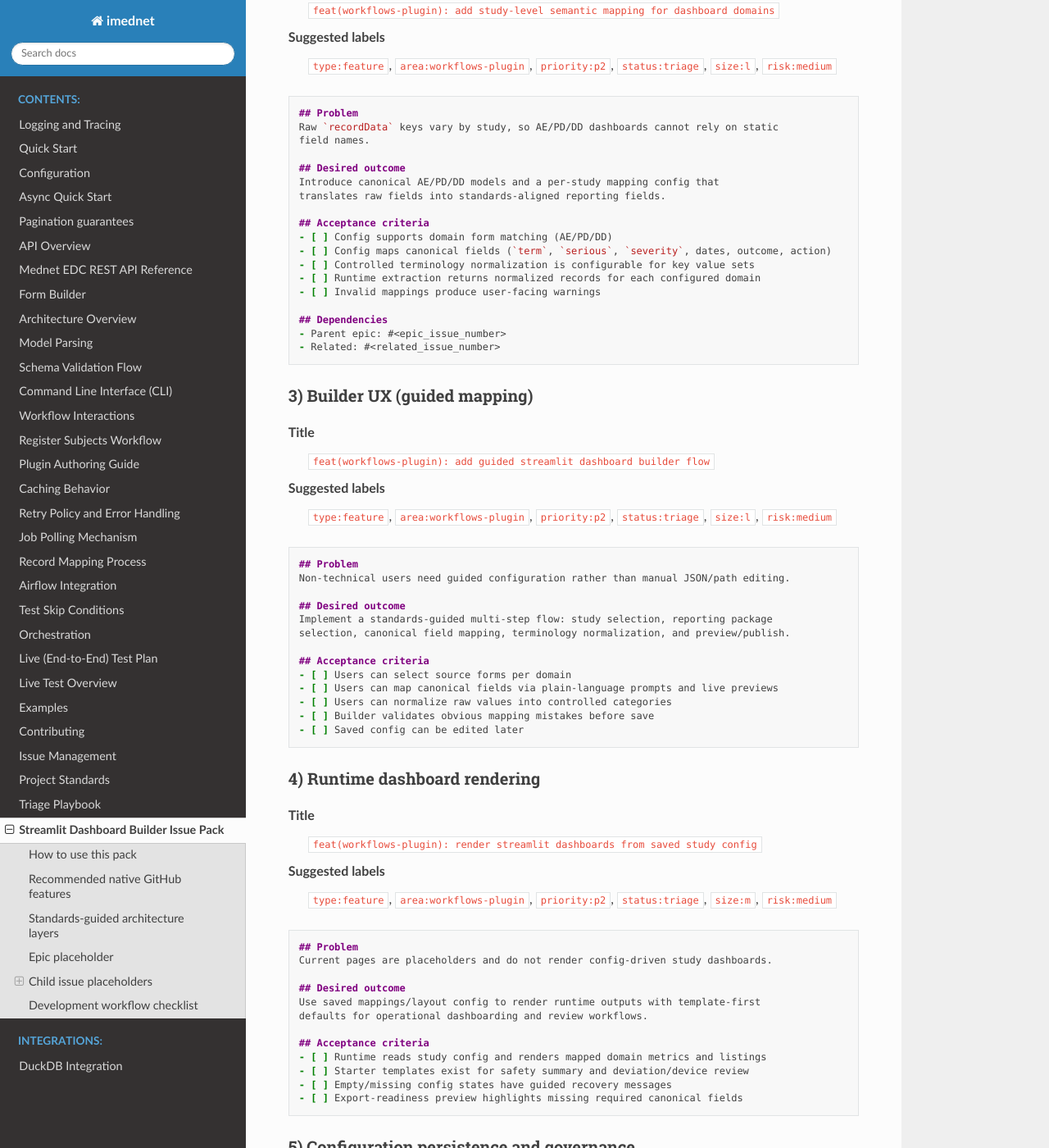
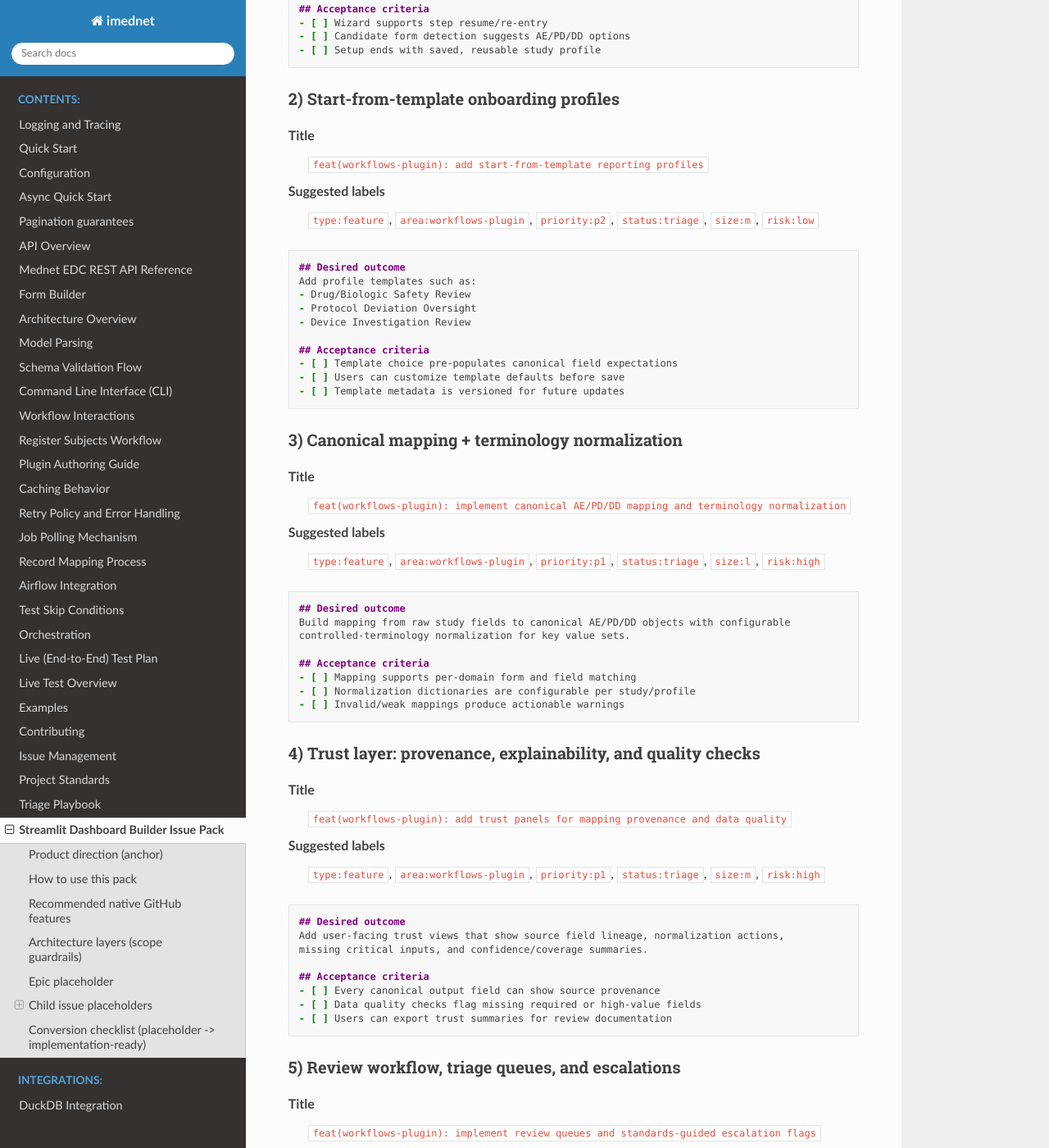
Before and after one commit to fderuiter/imednet-python-sdk, a Sphinx documentation site: the page built from docs/streamlit_dashboard_issue_pack.rst, in a window 1280 px wide and 1400 px high, scrolled down 2885 px. Shown: the whole window at 82% size. Built offline with Sphinx 7.4.7 and the Read the Docs theme 3.1.0, drawn with Linux system fonts in a browser that asks for light colours; pages that are not in the unit, such as notebooks, are missing from menus; the version number is read from the project's files by our own code; some of the changed text lies outside the part shown.

Commit message:
docs: rewrite streamlit dashboard issue pack with product-grade scope

```diff
--- a/docs/streamlit_dashboard_issue_pack.rst
+++ b/docs/streamlit_dashboard_issue_pack.rst
@@ -1,12 +1,29 @@
 Streamlit Dashboard Builder Issue Pack
 ======================================
 
-This guide provides placeholder GitHub issues for a configurable Streamlit
-Dashboard Builder initiative that targets CDISC/FDA-aligned safety and
-compliance outputs. Copy each issue draft into GitHub and tailor labels,
-assignees, and acceptance criteria as implementation details evolve.
+This guide provides a comprehensive placeholder issue pack for a **standards-guided
+clinical reporting workspace** built on Streamlit. The target product is designed for
+non-technical clinical users and maps study-specific iMednet records into
+CDISC/FDA-aligned reporting objects.
 
 Use this pack with :doc:`issue_management` and :doc:`triage_playbook`.
+
+Product direction (anchor)
+--------------------------
+
+Design around canonical reporting outputs first, then map study-specific forms/fields
+into those objects.
+
+- Canonical reporting objects (AE/PD/DD) with study mapping underneath
+- CDISC-style fields and controlled terminology where applicable
+- Regulatory-ready operational summaries and review queues
+- Guided, audit-friendly, non-technical workflows
+
+Standards references to keep implementation aligned:
+
+- `CDISC SDTMIG <https://www.cdisc.org/standards/foundational/sdtmig>`__
+- `CDISC Controlled Terminology <https://www.cdisc.org/standards/terminology/controlled-terminology>`__
+- `FDA Protocol Deviation draft guidance (Dec 2024) <https://www.fda.gov/regulatory-information/search-fda-guidance-documents/protocol-deviations-clinical-investigations-drugs-biological-products-and-devices>`__
 
 How to use this pack
 --------------------
@@ -28,53 +45,57 @@ Recommended native GitHub features
 - **Labels**: Type, area, priority, status, size, risk
 - **Milestones**: Group phased delivery (MVP, Builder v1, Hardening)
 - **Projects**: Use fields for owner, target sprint, and dependency state
-- **Saved replies/checklists**: Standardize triage and review comments
 
-Standards-guided architecture layers
-------------------------------------
+Architecture layers (scope guardrails)
+--------------------------------------
 
-Use these architectural layers in issue scope and acceptance criteria:
-
-- **Layer A — Raw IMedNet records**: top-level metadata plus variable ``recordData``
+- **Layer A — Raw iMednet records**: top-level metadata plus variable ``recordData``
 - **Layer B — Study mapping config**: per-study form/field mapping and value transforms
 - **Layer C — Canonical reporting models**: adverse event (AE), protocol deviation (PD),
   and device deficiency/event (DD) records
-- **Layer D — Outputs**: operational dashboards, review listings, and export-readiness views
-
-MVP scope should be phrased as **CDISC-aligned structured extraction and review support**
-rather than one-click submission-grade compliance generation.
+- **Layer D — Reporting workspace outputs**: dashboards, triage queues, timelines,
+  exports, and audit-ready trace views
 
 Epic placeholder
 ----------------
 
 **Title**
-   ``epic(workflows-plugin): build study-configurable streamlit dashboard builder``
+   ``epic(workflows-plugin): deliver standards-guided streamlit clinical reporting workspace``
 
 **Suggested labels**
-   ``type:epic``, ``area:workflows-plugin``, ``priority:p2``, ``status:triage``,
-   ``size:xl``, ``risk:medium``
+   ``type:epic``, ``area:workflows-plugin``, ``priority:p1``, ``status:triage``,
+   ``size:xl``, ``risk:high``
 
 **Body (copy/paste)**
 
 .. code-block:: markdown
 
    ## Objective
-   Deliver a study-configurable Streamlit Dashboard Builder workbench that maps
-   study-specific records into canonical adverse event (AE), protocol deviation (PD),
-   and device deficiency/event (DD) reporting models aligned to CDISC/FDA concepts.
+   Deliver a study-configurable Streamlit reporting workspace that maps iMednet
+   records into canonical AE/PD/DD models and supports CDISC/FDA-aligned review
+   workflows for non-technical users.
+
+   ## Product qualities
+   - Guided onboarding and setup
+   - Trust and explainability for mapped outputs
+   - Efficient review workflow and triage
+   - Strong usability and accessibility
+   - Reliable performance at study scale
+   - Governance and audit-readiness
+   - Polished user experience (delight)
 
    ## Scope
-   - Study schema profiling for records/forms/keys
-   - Semantic mapping from raw `recordData` to canonical AE/PD/DD fields
-   - Terminology normalization (for yes/no, seriousness, severity, outcome-style values)
-   - Standards-guided builder UX for non-technical users
-   - Runtime output surfaces (operational dashboard, review listings, export-readiness preview)
-   - Reportability/review flags for safety and compliance triage
+   - Study setup wizard + template onboarding
+   - Canonical mapping and terminology normalization
+   - Standards-aware validation and reportability rules
+   - Runtime reporting workspace (dashboards, listings, queues)
+   - Configuration persistence/versioning and audit trails
+   - Collaboration workflows and review handoffs
 
    ## Non-goals
-   - Full blank-canvas drag-and-drop layout engine in MVP
-   - Backend multi-tenant permissions model in MVP
-   - Claiming full submission-ready SDTM package generation in MVP
+   - Fully generic blank-canvas BI builder in MVP
+   - Full SDTM submission package generation in MVP
+   - Replacing sponsor or CRO quality management systems
 
    ## Child issues
    - [ ] #<child_issue_1>
@@ -83,35 +104,139 @@ Epic placeholder
    - [ ] #<child_issue_4>
    - [ ] #<child_issue_5>
    - [ ] #<child_issue_6>
+   - [ ] #<child_issue_7>
+   - [ ] #<child_issue_8>
+   - [ ] #<child_issue_9>
 
    ## Acceptance criteria
-   - [ ] MVP supports canonical AE, PD, and DD model mapping per study
-   - [ ] Dashboard config is saved and reloaded by study key
-   - [ ] Runtime outputs render from saved config without hard-coded form keys
-   - [ ] Validation warns on weak/empty field mappings
-   - [ ] Reportability/review flags are computed for mapped records
-   - [ ] Terminology normalization is visible in export-readiness preview
-
-   ## Dependencies
-   - Blocked by: #<blocking_issue_number>
-   - Coordinates with: #<related_issue_1>, #<related_issue_2>, #<related_issue_3>
-
-   ## Verification
-   - [ ] `poetry run black --check .`
-   - [ ] `poetry run isort --check --profile black .`
-   - [ ] `poetry run ruff check .`
-   - [ ] `poetry run mypy (affected packages)`
-   - [ ] `poetry run pytest -q`
-   - [ ] `make docs` (if docs changed)
+   - [ ] Workspace supports canonical AE/PD/DD mapping per study
+   - [ ] Setup wizard can take a new study from connection to saved profile
+   - [ ] Trust panels explain mapping provenance and terminology transforms
+   - [ ] Triage workflows support important PD and device-escalation-style review
+   - [ ] Configs and review actions are auditable and versioned
+   - [ ] Runtime remains usable at target record volumes
 
 Child issue placeholders
 ------------------------
 
-1) Extraction model and schema profiling
-~~~~~~~~~~~~~~~~~~~~~~~~~~~~~~~~~~~~~~~~
+1) Study setup wizard and guided onboarding
+~~~~~~~~~~~~~~~~~~~~~~~~~~~~~~~~~~~~~~~~~~~
 
 **Title**
-   ``feat(workflows-plugin): add schema profiler for streamlit records builder``
+   ``feat(workflows-plugin): add guided study setup wizard for reporting workspace``
+
+**Suggested labels**
+   ``type:feature``, ``area:workflows-plugin``, ``priority:p1``, ``status:triage``,
+   ``size:l``, ``risk:medium``
+
+.. code-block:: markdown
+
+   ## Desired outcome
+   Implement a multi-step setup flow:
+   1) Connect API
+   2) Select study
+   3) Scan forms/records
+   4) Detect candidate AE/PD/DD forms
+   5) Map to canonical fields
+   6) Preview outputs
+   7) Save study profile
+
+   ## Acceptance criteria
+   - [ ] Wizard supports step resume/re-entry
+   - [ ] Candidate form detection suggests AE/PD/DD options
+   - [ ] Setup ends with saved, reusable study profile
+
+2) Start-from-template onboarding profiles
+~~~~~~~~~~~~~~~~~~~~~~~~~~~~~~~~~~~~~~~~~~
+
+**Title**
+   ``feat(workflows-plugin): add start-from-template reporting profiles``
+
+**Suggested labels**
+   ``type:feature``, ``area:workflows-plugin``, ``priority:p2``, ``status:triage``,
+   ``size:m``, ``risk:low``
+
+.. code-block:: markdown
+
+   ## Desired outcome
+   Add profile templates such as:
+   - Drug/Biologic Safety Review
+   - Protocol Deviation Oversight
+   - Device Investigation Review
+
+   ## Acceptance criteria
+   - [ ] Template choice pre-populates canonical field expectations
+   - [ ] Users can customize template defaults before save
+   - [ ] Template metadata is versioned for future updates
+
+3) Canonical mapping + terminology normalization
+~~~~~~~~~~~~~~~~~~~~~~~~~~~~~~~~~~~~~~~~~~~~~~~~
+
+**Title**
+   ``feat(workflows-plugin): implement canonical AE/PD/DD mapping and terminology normalization``
+
+**Suggested labels**
+   ``type:feature``, ``area:workflows-plugin``, ``priority:p1``, ``status:triage``,
+   ``size:l``, ``risk:high``
+
+.. code-block:: markdown
+
+   ## Desired outcome
+   Build mapping from raw study fields to canonical AE/PD/DD objects with configurable
+   controlled-terminology normalization for key value sets.
+
+   ## Acceptance criteria
+   - [ ] Mapping supports per-domain form and field matching
+   - [ ] Normalization dictionaries are configurable per study/profile
+   - [ ] Invalid/weak mappings produce actionable warnings
+
+4) Trust layer: provenance, explainability, and quality checks
+~~~~~~~~~~~~~~~~~~~~~~~~~~~~~~~~~~~~~~~~~~~~~~~~~~~~~~~~~~~~~~~
+
+**Title**
+   ``feat(workflows-plugin): add trust panels for mapping provenance and data quality``
+
+**Suggested labels**
+   ``type:feature``, ``area:workflows-plugin``, ``priority:p1``, ``status:triage``,
+   ``size:m``, ``risk:high``
+
+.. code-block:: markdown
+
+   ## Desired outcome
+   Add user-facing trust views that show source field lineage, normalization actions,
+   missing critical inputs, and confidence/coverage summaries.
+
+   ## Acceptance criteria
+   - [ ] Every canonical output field can show source provenance
+   - [ ] Data quality checks flag missing required or high-value fields
+   - [ ] Users can export trust summaries for review documentation
+
+5) Review workflow, triage queues, and escalations
+~~~~~~~~~~~~~~~~~~~~~~~~~~~~~~~~~~~~~~~~~~~~~~~~~~
+
+**Title**
+   ``feat(workflows-plugin): implement review queues and standards-guided escalation flags``
+
+**Suggested labels**
+   ``type:feature``, ``area:workflows-plugin``, ``priority:p1``, ``status:triage``,
+   ``size:l``, ``risk:high``
+
+.. code-block:: markdown
+
+   ## Desired outcome
+   Add review queues and configurable rule flags for expedited safety/compliance review,
+   including important protocol deviation candidates and device escalation candidates.
+
+   ## Acceptance criteria
+   - [ ] Rules execute on canonical mapped records, not raw fields
+   - [ ] Queue filters support role-specific review workflows
+   - [ ] Escalation rationale is visible and auditable
+
+6) Runtime usability and accessibility polish
+~~~~~~~~~~~~~~~~~~~~~~~~~~~~~~~~~~~~~~~~~~~~~
+
+**Title**
+   ``feat(workflows-plugin): improve workspace usability and accessibility for clinical users``
 
 **Suggested labels**
    ``type:feature``, ``area:workflows-plugin``, ``priority:p2``, ``status:triage``,
@@ -119,88 +244,20 @@ Child issue placeholders
 
 .. code-block:: markdown
 
-   ## Problem
-   Dashboard logic currently depends on fixed assumptions about forms/fields.
-
    ## Desired outcome
-   Add a schema profiling service that summarizes form keys, record counts, observed
-   `recordData` fields, and sample values per study. The profiler suggests candidate
-   mappings for canonical AE/PD/DD reporting models.
+   Improve clarity and ease-of-use with plain-language labels, guided empty states,
+   keyboard-first interactions, and accessibility improvements.
 
    ## Acceptance criteria
-   - [ ] Profiling groups records by `formKey`
-   - [ ] Profile output includes field presence percentage and sample values
-   - [ ] UI can preview profiler output for selected study
-   - [ ] Candidate forms are suggested for AE/PD/DD mapping setup
+   - [ ] Empty/error states provide clear next actions
+   - [ ] Keyboard navigation works across builder and review tables
+   - [ ] Visual terminology is non-technical and role-appropriate
 
-   ## Test impact
-   Add unit tests for profiler aggregation and edge cases (empty records, sparse fields).
-
-   ## Docs impact
-   Add builder setup and profiler usage notes to plugin docs.
-
-2) Semantic mapping and normalized event model
-~~~~~~~~~~~~~~~~~~~~~~~~~~~~~~~~~~~~~~~~~~~~~~
+7) Performance and reliability at study scale
+~~~~~~~~~~~~~~~~~~~~~~~~~~~~~~~~~~~~~~~~~~~~~
 
 **Title**
-   ``feat(workflows-plugin): add study-level semantic mapping for dashboard domains``
-
-**Suggested labels**
-   ``type:feature``, ``area:workflows-plugin``, ``priority:p2``, ``status:triage``,
-   ``size:l``, ``risk:medium``
-
-.. code-block:: markdown
-
-   ## Problem
-   Raw `recordData` keys vary by study, so AE/PD/DD dashboards cannot rely on static
-   field names.
-
-   ## Desired outcome
-   Introduce canonical AE/PD/DD models and a per-study mapping config that
-   translates raw fields into standards-aligned reporting fields.
-
-   ## Acceptance criteria
-   - [ ] Config supports domain form matching (AE/PD/DD)
-   - [ ] Config maps canonical fields (`term`, `serious`, `severity`, dates, outcome, action)
-   - [ ] Controlled terminology normalization is configurable for key value sets
-   - [ ] Runtime extraction returns normalized records for each configured domain
-   - [ ] Invalid mappings produce user-facing warnings
-
-   ## Dependencies
-   - Parent epic: #<epic_issue_number>
-   - Related: #<related_issue_number>
-
-3) Builder UX (guided mapping)
-~~~~~~~~~~~~~~~~~~~~~~~~~~~~~~
-
-**Title**
-   ``feat(workflows-plugin): add guided streamlit dashboard builder flow``
-
-**Suggested labels**
-   ``type:feature``, ``area:workflows-plugin``, ``priority:p2``, ``status:triage``,
-   ``size:l``, ``risk:medium``
-
-.. code-block:: markdown
-
-   ## Problem
-   Non-technical users need guided configuration rather than manual JSON/path editing.
-
-   ## Desired outcome
-   Implement a standards-guided multi-step flow: study selection, reporting package
-   selection, canonical field mapping, terminology normalization, and preview/publish.
-
-   ## Acceptance criteria
-   - [ ] Users can select source forms per domain
-   - [ ] Users can map canonical fields via plain-language prompts and live previews
-   - [ ] Users can normalize raw values into controlled categories
-   - [ ] Builder validates obvious mapping mistakes before save
-   - [ ] Saved config can be edited later
-
-4) Runtime dashboard rendering
-~~~~~~~~~~~~~~~~~~~~~~~~~~~~~~
-
-**Title**
-   ``feat(workflows-plugin): render streamlit dashboards from saved study config``
+   ``feat(workflows-plugin): optimize runtime performance for large study datasets``
 
 **Suggested labels**
    ``type:feature``, ``area:workflows-plugin``, ``priority:p2``, ``status:triage``,
@@ -208,79 +265,65 @@ Child issue placeholders
 
 .. code-block:: markdown
 
-   ## Problem
-   Current pages are placeholders and do not render config-driven study dashboards.
+   ## Desired outcome
+   Add pagination, caching, and incremental query patterns to keep dashboards and
+   review tables responsive at target record volumes.
+
+   ## Acceptance criteria
+   - [ ] Initial load and common filter actions meet agreed response targets
+   - [ ] Large result sets are paginated/virtualized
+   - [ ] Performance guardrails are covered by automated tests
+
+8) Governance, configuration versioning, and audit trail
+~~~~~~~~~~~~~~~~~~~~~~~~~~~~~~~~~~~~~~~~~~~~~~~~~~~~~~~~
+
+**Title**
+   ``feat(workflows-plugin): add governed config versioning and audit logging for reporting workspace``
+
+**Suggested labels**
+   ``type:feature``, ``area:workflows-plugin``, ``priority:p1``, ``status:triage``,
+   ``size:l``, ``risk:high``
+
+.. code-block:: markdown
 
    ## Desired outcome
-   Use saved mappings/layout config to render runtime outputs with template-first
-   defaults for operational dashboarding and review workflows.
+   Persist study defaults and optional user overrides with version history, approval
+   metadata, and traceable change logs.
 
    ## Acceptance criteria
-   - [ ] Runtime reads study config and renders mapped domain metrics and listings
-   - [ ] Starter templates exist for safety summary and deviation/device review
-   - [ ] Empty/missing config states have guided recovery messages
-   - [ ] Export-readiness preview highlights missing required canonical fields
+   - [ ] Config precedence is explicit (template -> study -> user)
+   - [ ] Version rollback is supported with audit metadata
+   - [ ] Export/import supports governed promotion across environments
 
-5) Configuration persistence and governance
-~~~~~~~~~~~~~~~~~~~~~~~~~~~~~~~~~~~~~~~~~~~
+9) Collaboration and handoff workflow
+~~~~~~~~~~~~~~~~~~~~~~~~~~~~~~~~~~~~~
 
 **Title**
-   ``feat(workflows-plugin): persist streamlit dashboard configs with study defaults and user overrides``
+   ``feat(workflows-plugin): add reviewer collaboration and handoff features``
 
 **Suggested labels**
    ``type:feature``, ``area:workflows-plugin``, ``priority:p3``, ``status:triage``,
-   ``size:m``, ``risk:medium``
+   ``size:s``, ``risk:low``
 
 .. code-block:: markdown
 
-   ## Problem
-   Dashboard mappings and layout choices need stable per-study persistence with optional
-   user-specific overrides.
-
    ## Desired outcome
-   Persist both study mapping config and reporting profile config, with precedence:
-   global template -> study default -> user override.
+   Support assignment, watchlists, handoff notes, and review-state transitions so
+   coordinators, safety reviewers, and clinical ops can work from a shared workspace.
 
    ## Acceptance criteria
-   - [ ] Study defaults persist independently of user overrides
-   - [ ] Config versions are tracked for safe updates
-   - [ ] Export/import path exists for config portability
-   - [ ] Reporting profiles (drug/biologic safety, device investigation, general ops) are persisted and selectable per study
+   - [ ] Review items can be assigned and transitioned through states
+   - [ ] Handoff notes are retained with timestamp and actor metadata
+   - [ ] Saved filters/views support role-specific daily workflows
 
-6) Reportability and escalation rules
-~~~~~~~~~~~~~~~~~~~~~~~~~~~~~~~~~~~~~
-
-**Title**
-   ``feat(workflows-plugin): add reportability flag rules for mapped safety and compliance records``
-
-**Suggested labels**
-   ``type:feature``, ``area:workflows-plugin``, ``priority:p2``, ``status:triage``,
-   ``size:m``, ``risk:high``
-
-.. code-block:: markdown
-
-   ## Problem
-   Teams need triage flags to quickly identify records that require expedited safety or compliance review.
-
-   ## Desired outcome
-   Add configurable rules that compute review/reportability flags from canonical
-   AE/PD/DD records (for example, missing critical fields, important deviation
-   candidates, and FDA IDE UADE-like escalation candidates).
-
-   ## Acceptance criteria
-   - [ ] Rules run on canonical mapped records, not raw source forms
-   - [ ] Rule outputs are visible in review listings and export-readiness preview
-   - [ ] Rule logic is configurable by reporting profile
-
-Development workflow checklist
-------------------------------
-
-Use this checklist when moving placeholders into implementation-ready issues:
+Conversion checklist (placeholder -> implementation-ready)
+----------------------------------------------------------
 
 - [ ] Title normalized to ``<type>(<area>): <concise outcome>``
 - [ ] Parent epic linked via sub-issues
 - [ ] Labels set for type, area, priority, status, size, risk
 - [ ] Milestone, assignee, and project fields assigned
-- [ ] Acceptance criteria are testable
+- [ ] Acceptance criteria are concrete and testable
 - [ ] Test impact and docs impact are explicitly stated
+- [ ] Compliance/regulatory statements avoid over-claiming MVP scope
 - [ ] PR template includes ``Closes #<issue_number>`` linkage
```
